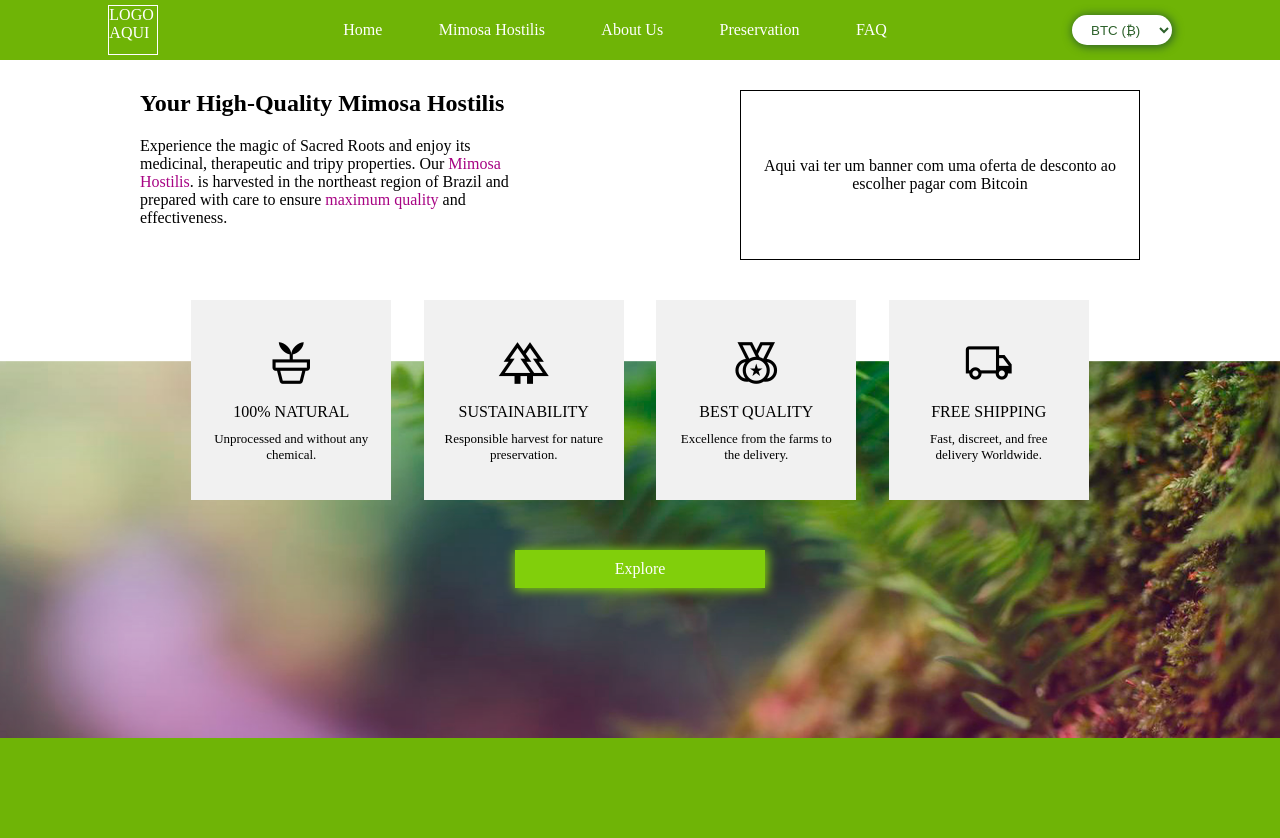
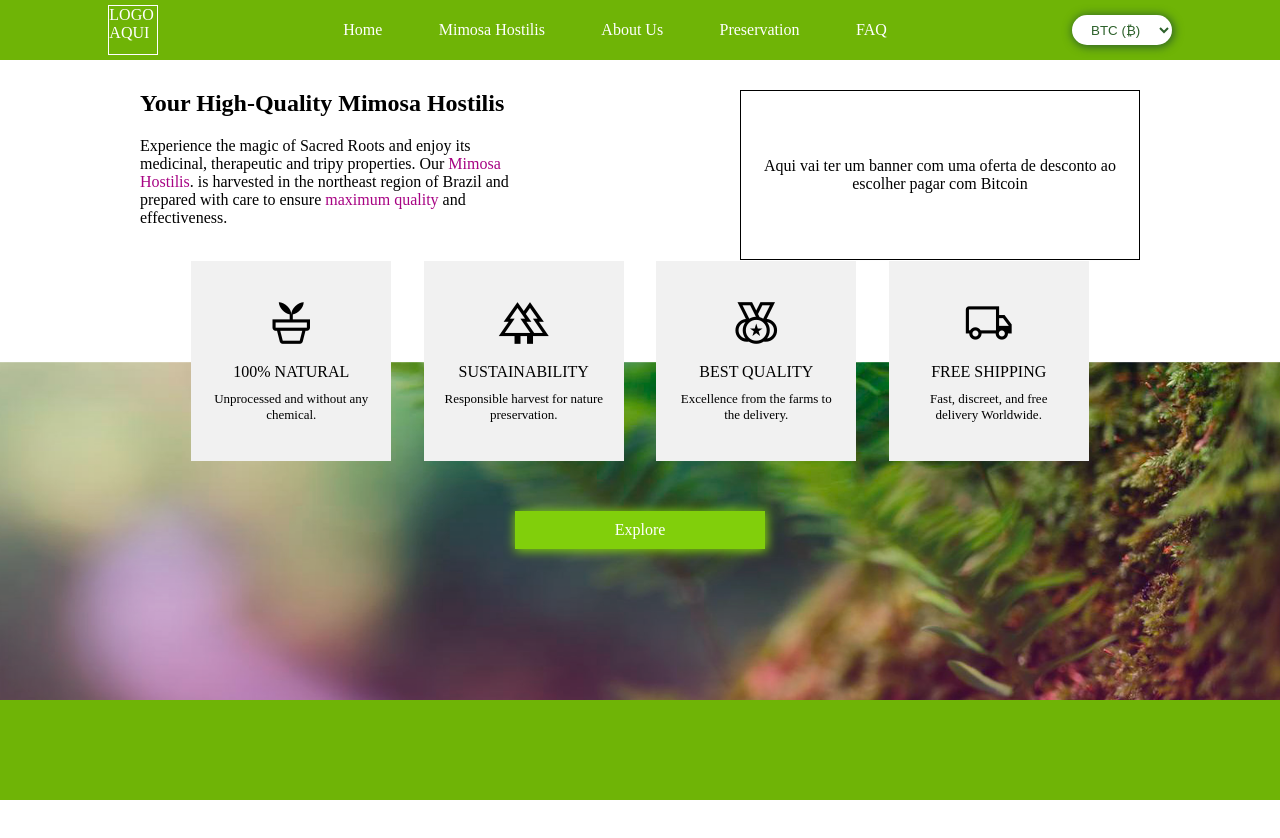
Before and after one commit to marciodiniz7x/Site-Ecommerce, a PHP site: page / in a window 1280 px wide. After the commit the page ends 800 px from the top, so only its background shows below. Run offline with PHP 8.4, Linux system fonts and the light colour scheme; some web fonts are replaced.

Commit message:
Update style.css

```diff
--- a/style.css
+++ b/style.css
@@ -131,7 +131,7 @@ h1 {
     flex-wrap: wrap;
     gap: 30px;
     padding: 50px;
-    margin-top: -60px;
+    margin-top: -100px;
     max-width: 1000px;
     width: 100vw;
     height: auto;
```
